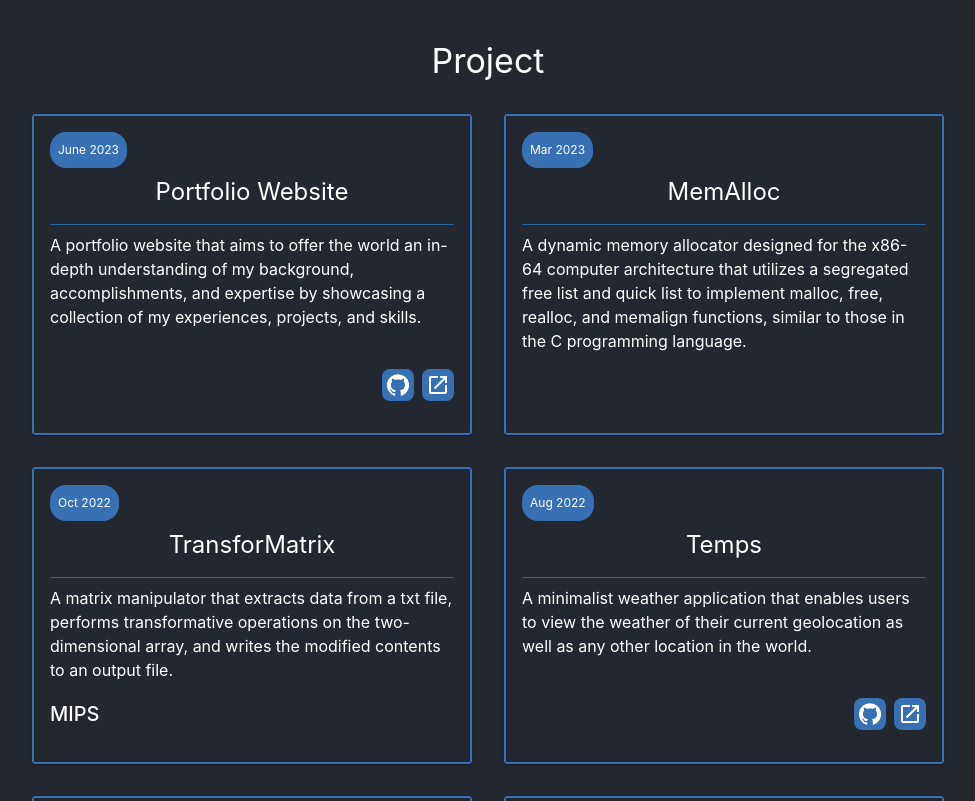
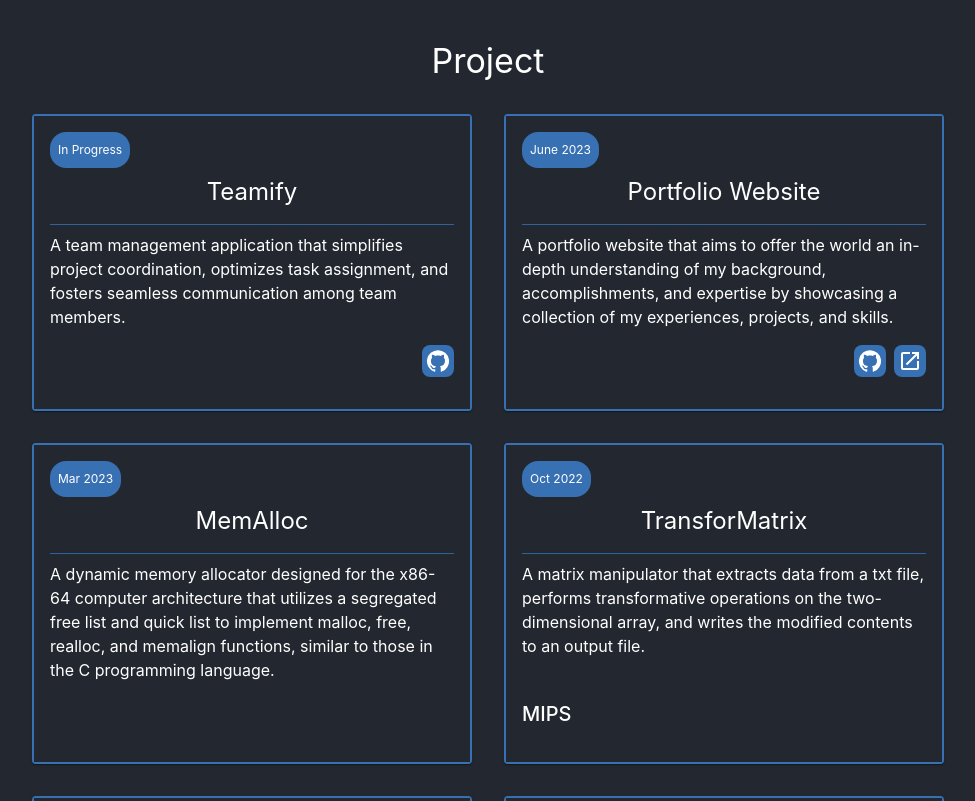
Before and after one commit to tiagowu/portfolio-website, a React (Create React App) app: page / in a window 1280 px wide. Shown: the part 2400-3201 px from the top of the page, without its empty margins (152-1127 px from the left). Built offline with nearby package versions, Linux system fonts and the light colour scheme; no server answers; some icons are missing.

Commit message:
Update ProjectsData with a new work in-progress project

```diff
--- a/src/data/ProjectsData.js
+++ b/src/data/ProjectsData.js
@@ -52,4 +52,13 @@ export const projectsData = [
     githubLink: "https://github.com/tiagowu/portfolio-website",
     demoLink: "https://tiagowu.com",
   },
+  {
+    projectName: "Teamify",
+    description:
+      "A team management application that simplifies project coordination, optimizes task assignment, and fosters seamless communication among team members. ",
+    completedOn: "In Progress",
+    technologies: ["NodeJS", "Express", "MongoDB"],
+    githubLink: "https://github.com/tiagowu/teamify",
+    demoLink: "",
+  },
 ];
```
